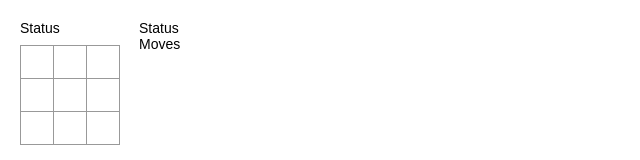
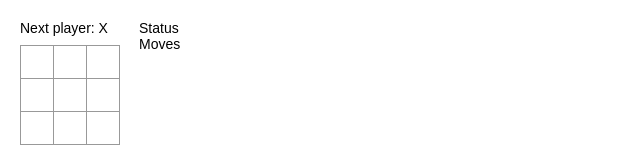
Before and after one commit to hjgonzalez06/reactjs-tictactoe, a React (Create React App) app: page / in a window 1280 px wide. Shown: the top 160 px of the page, without its empty margins (0-640 px from the left). Built offline with nearby package versions, Linux system fonts and the light colour scheme.

Commit message:
Complete game from Board component

```diff
--- a/src/components/Board.jsx
+++ b/src/components/Board.jsx
@@ -4,6 +4,7 @@ import Square from './Square';
 const Board = () => {
 
     let [squares, setSquares] = useState(Array(9).fill(null));
+    let [xIsNext, setXIsNext] = useState(true);
 
     const renderSquare = i => {
         return <Square
@@ -14,14 +15,50 @@ const Board = () => {
 
     const handleClick = i => {
         const newSquares = squares.slice();
-        newSquares[i] = "X";
+        if(calculateWinner(squares) || squares[i]) return;
+        newSquares[i] = getNextPlayer();
         setSquares(newSquares);
+        setXIsNext(!xIsNext);
     }
+
+    const getCurrentPlayer = () => {
+        return xIsNext ? 'O' : 'X';
+    }
+
+    const getNextPlayer = () => {
+        return xIsNext ? 'X' : 'O';
+    }
+
+    const getGameStatus = () => {
+        let winner = calculateWinner(squares);
+
+        return winner ? `Winner: ${getCurrentPlayer()}` : `Next player: ${getNextPlayer()}`;
+    }
+
+    const calculateWinner = () => {
+        const lines = [
+            [0,1,2],
+            [3,4,5],
+            [6,7,8],
+            [0,3,6],
+            [1,4,7],
+            [2,5,8],
+            [0,4,8],
+            [2,4,6]
+        ]
+
+        return lines.find(line => {
+            const [a, b, c] = line;
+            return (squares[a] && squares[a] === squares[b] && squares[a] === squares[c]);
+        });
+    };
+
+    const gameStatus = getGameStatus();
 
     return (
         <>
             <div>
-                <div className="status">Status</div>
+                <div className="status">{gameStatus}</div>
                 <div className="board-row">
                     {renderSquare(0)}
                     {renderSquare(1)}
```
